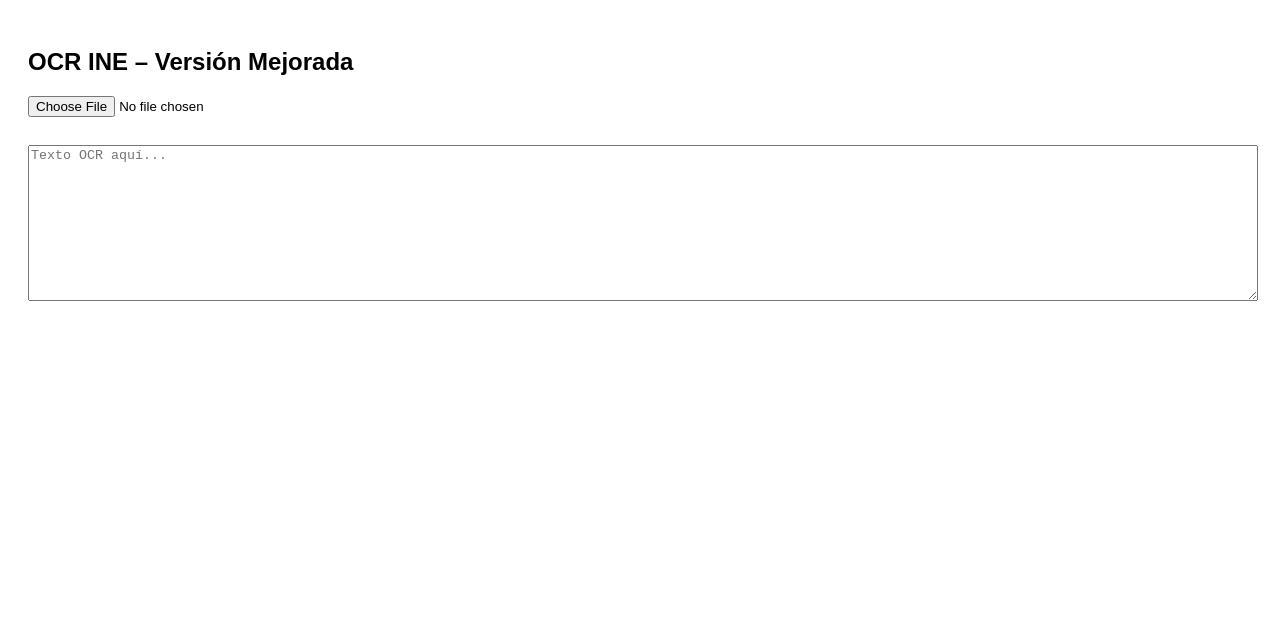
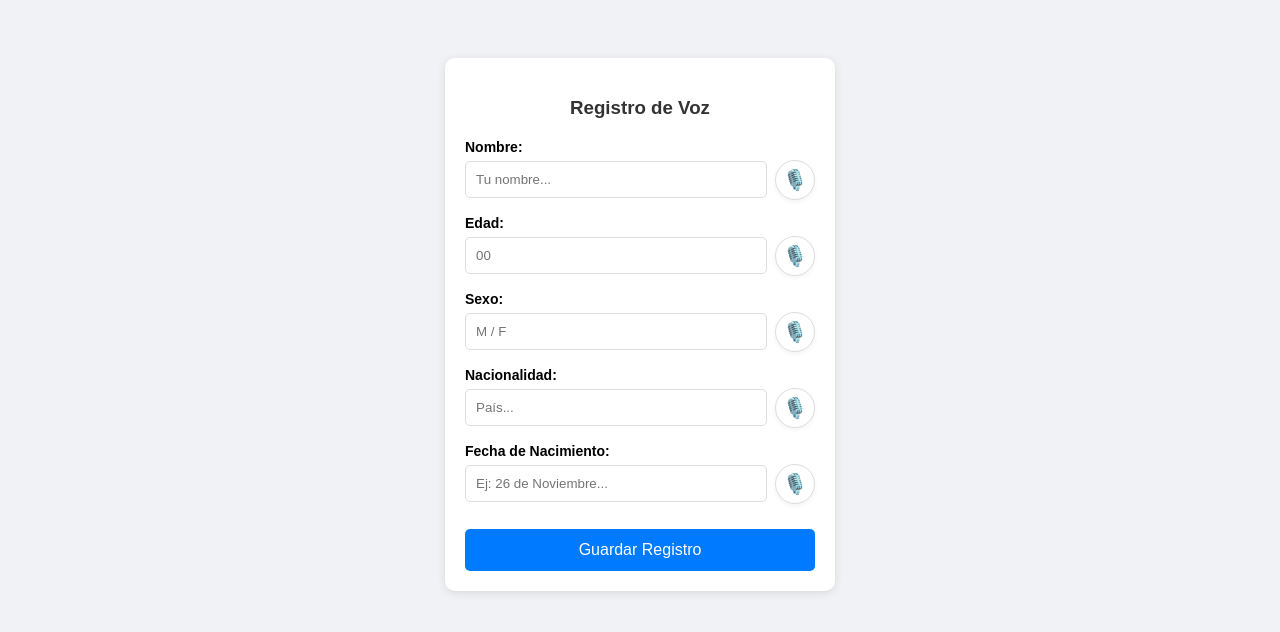
Before and after one commit to eljacksonyt-stack/Formulario-con-voz-a-texto-relleno, a plain HTML site: page index.html in a window 1280 px wide. Drawn offline with Linux system fonts and the light colour scheme.

Commit message:
Revamp HTML structure and styling for voice form
B

```diff
--- a/index.html
+++ b/index.html
@@ -1,62 +1,158 @@
 <!DOCTYPE html>
-<html>
+<html lang="es">
 <head>
-  <meta charset="UTF-8">
-  <title>OCR Demo Mejorado</title>
-  <script src="https://cdn.jsdelivr.net/npm/tesseract.js@4.0.2/dist/tesseract.min.js"></script>
-  <style>
-    body { font-family: sans-serif; padding: 20px; }
-    #preview { max-width: 300px; margin-top: 10px; }
-    textarea { width: 100%; height: 150px; margin-top: 10px; }
-  </style>
+    <meta charset="UTF-8">
+    <meta name="viewport" content="width=device-width, initial-scale=1.0">
+    <title>Formulario con Dictado</title>
+    <style>
+        body { font-family: Arial, sans-serif; background: #f0f2f5; display: flex; justify-content: center; padding-top: 50px; }
+        .card { background: white; padding: 20px; border-radius: 10px; box-shadow: 0 2px 10px rgba(0,0,0,0.1); width: 350px; }
+        .titulo { text-align: center; color: #333; margin-bottom: 20px; }
+
+        .fila { margin-bottom: 15px; }
+        .fila label { display: block; font-weight: bold; margin-bottom: 5px; font-size: 14px; }
+
+        .input-group { display: flex; align-items: center; gap: 8px; }
+
+        input {
+            flex: 1;
+            padding: 10px;
+            border: 1px solid #ddd;
+            border-radius: 5px;
+            outline: none;
+        }
+        input:focus { border-color: #007bff; }
+
+        /* Botón de micrófono estilo Google */
+        .btn-mic {
+            background: #fff;
+            border: 1px solid #ddd;
+            border-radius: 50%;
+            width: 40px;
+            height: 40px;
+            cursor: pointer;
+            display: flex;
+            align-items: center;
+            justify-content: center;
+            font-size: 20px;
+            transition: 0.2s;
+            box-shadow: 0 2px 5px rgba(0,0,0,0.05);
+        }
+        .btn-mic:hover { background: #f0f0f0; }
+
+        /* Estado grabando */
+        .btn-mic.grabando {
+            background: #ffebee;
+            color: #d32f2f;
+            border-color: #d32f2f;
+            animation: pulso 1.5s infinite;
+        }
+
+        @keyframes pulso {
+            0% { box-shadow: 0 0 0 0 rgba(211, 47, 47, 0.4); }
+            70% { box-shadow: 0 0 0 10px rgba(211, 47, 47, 0); }
+            100% { box-shadow: 0 0 0 0 rgba(211, 47, 47, 0); }
+        }
+
+        button.guardar {
+            width: 100%; padding: 12px; background: #007bff; color: white; border: none;
+            border-radius: 5px; font-size: 16px; margin-top: 10px; cursor: pointer;
+        }
+    </style>
 </head>
 <body>
-  <h2>OCR INE – Versión Mejorada</h2>
 
-  <input type="file" id="fileInput" accept="image/*">
-  <br>
-  <img id="preview">
+<div class="card">
+    <h3 class="titulo">Registro de Voz</h3>
 
-  <textarea id="output" placeholder="Texto OCR aquí..."></textarea>
+    <div class="fila">
+        <label>Nombre:</label>
+        <div class="input-group">
+            <input type="text" id="nombre" placeholder="Tu nombre...">
+            <button class="btn-mic" onclick="grabar('nombre', this)">🎙️</button>
+        </div>
+    </div>
 
-  <script>
-    const fileInput = document.getElementById('fileInput');
-    const preview = document.getElementById('preview');
-    const output = document.getElementById('output');
+    <div class="fila">
+        <label>Edad:</label>
+        <div class="input-group">
+            <input type="number" id="edad" placeholder="00">
+            <button class="btn-mic" onclick="grabar('edad', this)">🎙️</button>
+        </div>
+    </div>
 
-    fileInput.addEventListener('change', async () => {
-      const file = fileInput.files[0];
-      preview.src = URL.createObjectURL(file);
+    <div class="fila">
+        <label>Sexo:</label>
+        <div class="input-group">
+            <input type="text" id="sexo" placeholder="M / F">
+            <button class="btn-mic" onclick="grabar('sexo', this)">🎙️</button>
+        </div>
+    </div>
 
-      const img = await createImageBitmap(file);
-      const canvas = new OffscreenCanvas(img.width, img.height);
-      const ctx = canvas.getContext('2d');
+    <div class="fila">
+        <label>Nacionalidad:</label>
+        <div class="input-group">
+            <input type="text" id="nacionalidad" placeholder="País...">
+            <button class="btn-mic" onclick="grabar('nacionalidad', this)">🎙️</button>
+        </div>
+    </div>
 
-      // Preprocesamiento suave: escala gris + contraste
-      ctx.drawImage(img, 0, 0);
-      const imageData = ctx.getImageData(0, 0, canvas.width, canvas.height);
-      const data = imageData.data;
-      for (let i = 0; i < data.length; i += 4) {
-        let avg = (data[i] + data[i+1] + data[i+2]) / 3;
-        avg = avg > 120 ? 255 : 0;
-        data[i] = data[i+1] = data[i+2] = avg;
-      }
-      ctx.putImageData(imageData, 0, 0);
+    <div class="fila">
+        <label>Fecha de Nacimiento:</label>
+        <div class="input-group">
+            <input type="text" id="fecha" placeholder="Ej: 26 de Noviembre...">
+            <button class="btn-mic" onclick="grabar('fecha', this)">🎙️</button>
+        </div>
+    </div>
 
-      const processedBlob = await canvas.convertToBlob();
+    <button class="guardar">Guardar Registro</button>
+</div>
 
-      const worker = await Tesseract.createWorker("spa", 1, {
-        tessedit_char_whitelist: "ABCDEFGHIJKLMNOPQRSTUVWXYZ0123456789 ",
-        preserve_interword_spaces: "1",
-        load_system_dawg: "F",
-        load_freq_dawg: "F"
-      });
+<script>
+    function grabar(idInput, boton) {
+        // Validación de compatibilidad
+        if (!('webkitSpeechRecognition' in window) && !('SpeechRecognition' in window)) {
+            alert("Tu navegador no soporta dictado de voz. Prueba Chrome o Edge.");
+            return;
+        }
 
-      const { data: { text } } = await worker.recognize(processedBlob);
-      await worker.terminate();
+        const SpeechRecognition = window.SpeechRecognition || window.webkitSpeechRecognition;
+        const reconocimiento = new SpeechRecognition();
 
-      output.value = text;
-    });
-  </script>
+        reconocimiento.lang = "es-MX"; // Español México
+        reconocimiento.interimResults = false;
+
+        // Feedback visual
+        boton.classList.add('grabando');
+
+        reconocimiento.onresult = (event) => {
+            const texto = event.results[0][0].transcript;
+            let input = document.getElementById(idInput);
+
+            // Lógica simple para limpiar edad si el usuario dice "tengo 30 años"
+            if(idInput === 'edad') {
+                input.value = texto.replace(/\D/g,''); // Deja solo números
+            } else {
+                input.value = texto; // Texto normal
+            }
+        };
+
+        reconocimiento.onspeechend = () => {
+            reconocimiento.stop();
+            boton.classList.remove('grabando');
+        };
+
+        reconocimiento.onerror = (event) => {
+            console.error("Error:", event.error);
+            boton.classList.remove('grabando');
+            if(event.error === 'not-allowed') {
+                alert("Permiso de micrófono denegado. Revisa la configuración del navegador.");
+            }
+        };
+
+        reconocimiento.start();
+    }
+</script>
+
 </body>
 </html>
```
